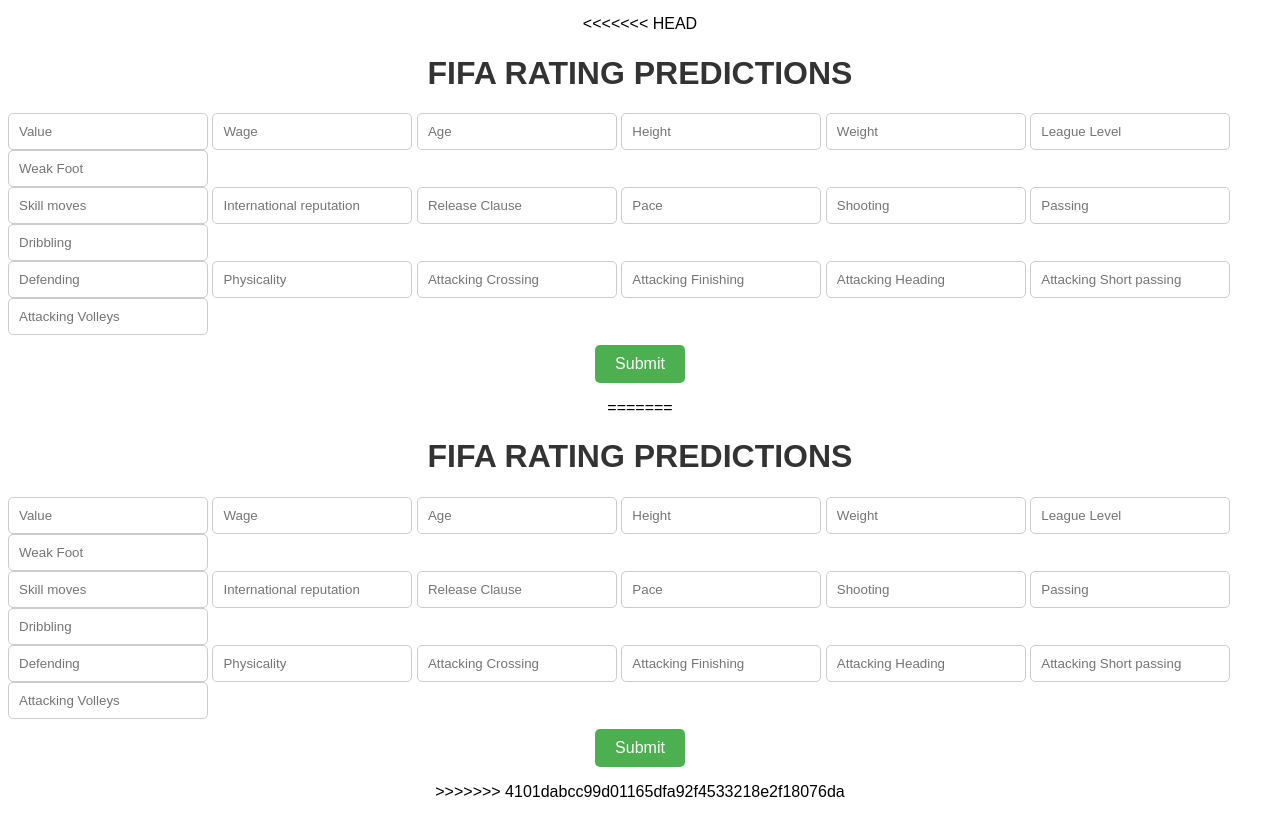
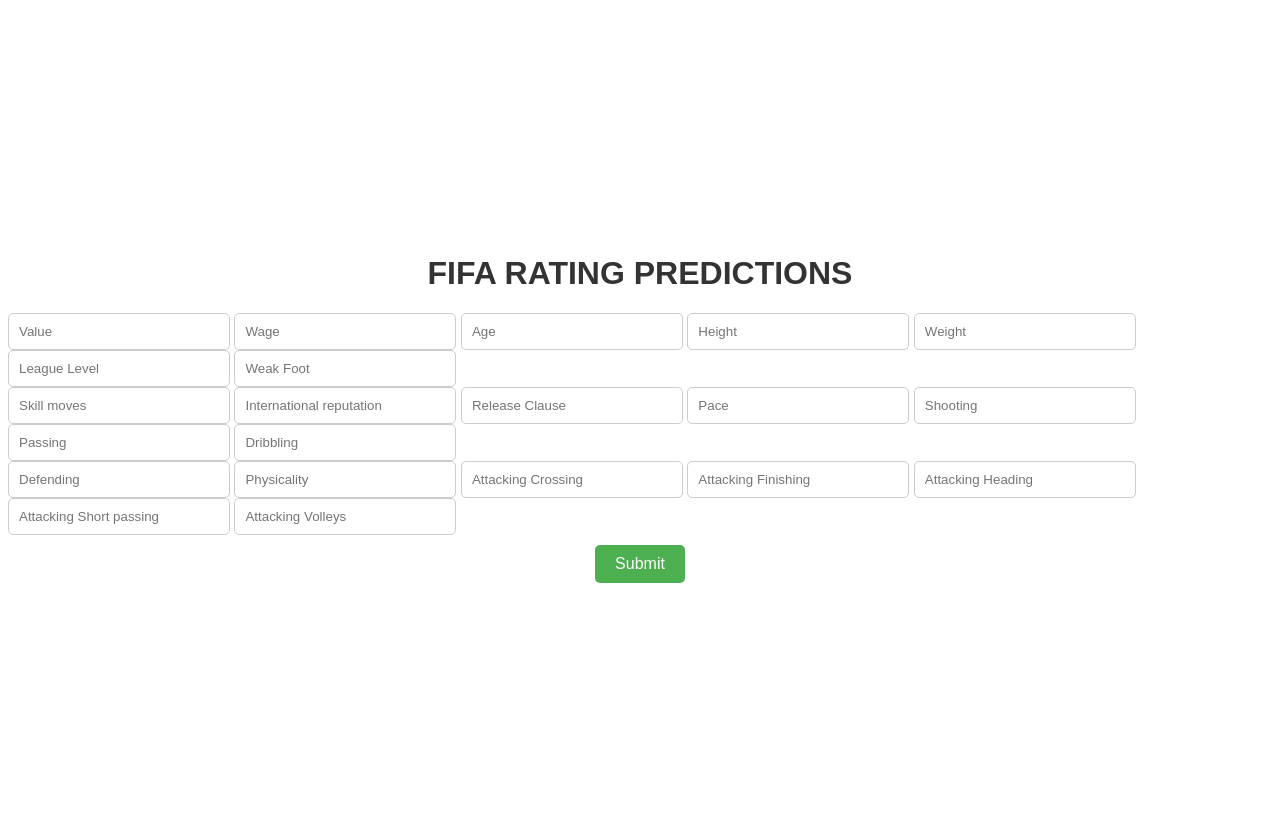
Before and after one commit to Daemon403/Group25_SportsPrediction, a Flask app: page / in a window 1280 px wide. Run offline with Flask 2, Linux system fonts and the light colour scheme; parts of the project's set-up code (start-up, migrations or seed data) failed here and were passed over.

Commit message:
Update index.html

```diff
--- a/templates/index.html
+++ b/templates/index.html
@@ -1,4 +1,3 @@
-<<<<<<< HEAD
 <!DOCTYPE html>
 <html lang="en">
 <head>
@@ -85,91 +84,3 @@
     </form>
 </body>
 </html>
-=======
-<!DOCTYPE html>
-<html lang="en">
-<head>
-    <meta charset="UTF-8">
-    <meta name="viewport" content="width=device-width, initial-scale=1.0">
-    <title>FIFA RATING PREDICTIONS</title>
-    <style>
-        body {
-            font-family: Arial, sans-serif;
-            display: flex;
-            justify-content: center;
-            align-items: center;
-            height: 100vh;
-            flex-direction: column;
-        }
-
-        form {
-            display: flex;
-            flex-direction: column;
-            align-items: center;
-            gap: 10px;
-        }
-
-        input[type="text"] {
-            padding: 10px;
-            border-radius: 5px;
-            border: 1px solid #ccc;
-            width: 200px;
-        }
-
-        input[type="submit"] {
-            padding: 10px 20px;
-            border-radius: 5px;
-            border: none;
-            background-color: #4CAF50;
-            color: white;
-            font-size: 16px;
-            cursor: pointer;
-        }
-
-        input[type="submit"]:hover {
-            background-color: #45a049;
-        }
-
-        h1 {
-            color: #333;
-            text-align: center;
-        }
-    </style>
-</head>
-<body>
-    <h1>FIFA RATING PREDICTIONS</h1>
-    <form action="/sub" method="POST">
-        <div style="align-content: center;">
-            <div>
-                <input type="text" name="Value" placeholder="Value">
-                <input type="text" name="Wage" placeholder="Wage">
-                <input type="text" name="Age" placeholder="Age">
-                <input type="text" name="Height" placeholder="Height">
-                <input type="text" name="Weight" placeholder="Weight">
-                <input type="text" name="League Level" placeholder="League Level">
-                <input type="text" name="Weak Foot" placeholder="Weak Foot">
-            </div>
-            <div>
-                <input type="text" name="Skill moves" placeholder="Skill moves">
-                <input type="text" name="International reputation" placeholder="International reputation">
-                <input type="text" name="Release Clause" placeholder="Release Clause">
-                <input type="text" name="Pace" placeholder="Pace">
-                <input type="text" name="Shooting" placeholder="Shooting">
-                <input type="text" name="Passing" placeholder="Passing">
-                <input type="text" name="Dribbling" placeholder="Dribbling">
-            </div>
-            <div>
-                <input type="text" name="Defending" placeholder="Defending">
-                <input type="text" name="Physicality" placeholder="Physicality">
-                <input type="text" name="Attacking Crossing" placeholder="Attacking Crossing">
-                <input type="text" name="Attacking Finishing" placeholder="Attacking Finishing">
-                <input type="text" name="Attacking Heading" placeholder="Attacking Heading">
-                <input type="text" name="Attacking Short passing" placeholder="Attacking Short passing">
-                <input type="text" name="Attacking Volleys" placeholder="Attacking Volleys">
-            </div>
-        </div>
-        <input type="submit" value="Submit">
-    </form>
-</body>
-</html>
->>>>>>> 4101dabcc99d01165dfa92f4533218e2f18076da
```
